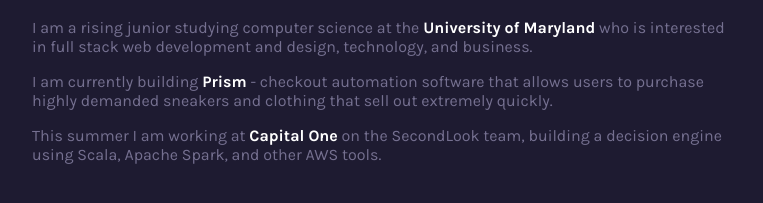
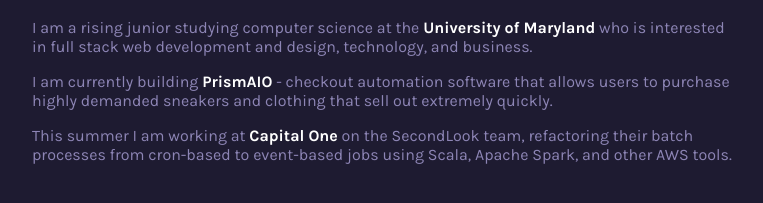
Before and after one commit to mwein99/mwein99.github.io, a plain HTML site: page index.html in a window 1280 px wide. Shown: the part 177-380 px from the top of the page, without its empty margins (258-1021 px from the left). Drawn offline with Linux system fonts and the light colour scheme.

Commit message:
Colors & Capital One Textg

```diff
--- a/index.css
+++ b/index.css
@@ -1,6 +1,6 @@
 :root {
     --blue: #1e1b31;
-    --gray-blue: #757090;
+    --gray-blue: #8d85b5;
     --light-blue: #211f38;
     --purple: #6F66BA;
 }
--- a/index.html
+++ b/index.html
@@ -28,12 +28,13 @@
             who is interested in full stack web development and design, technology, and business.
         </p>
         <p>
-            I am currently building <a href = "https://www.twitter.com/prismaio">Prism</a> - checkout automation software that allows users
+            I am currently building <a href = "https://www.twitter.com/prismaio">PrismAIO</a> - checkout automation software that allows users
             to purchase highly demanded sneakers and clothing that sell out extremely quickly.
         </p>
         <p>
-            This summer I am working at <b>Capital One</b> on the SecondLook team, building a
-            decision engine using Scala, Apache Spark, and other AWS tools.
+            This summer I am working at <b>Capital One</b> on the SecondLook team, refactoring
+            their batch processes from cron-based to event-based jobs using Scala, Apache Spark,
+            and other AWS tools.
         </p>
     </div>
 </body>
```
